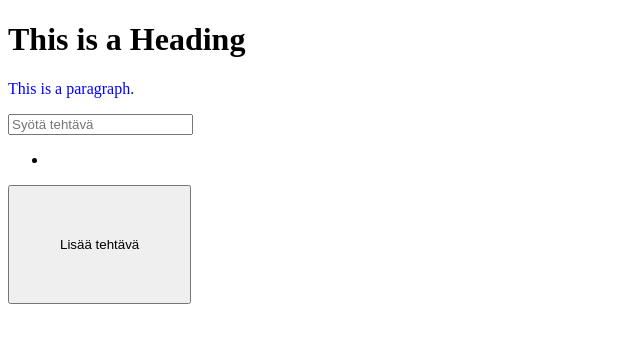
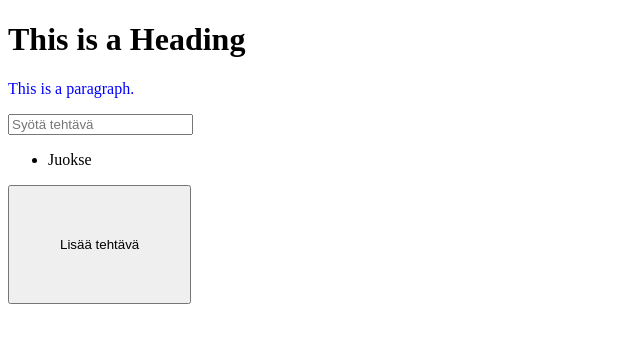
Before and after one commit to FreeBucket/Issues-ja-Kanban, a plain HTML site: page index.html in a window 1280 px wide. Shown: the full height of the page, 0-640 px from the left. Drawn offline with Linux system fonts and the light colour scheme.

Commit message:
Update index.html

```diff
--- a/index.html
+++ b/index.html
@@ -12,7 +12,7 @@
   <input type="text" id="taskInput" placeholder="Syötä tehtävä">
 
   <ul id="numeroc">
-    <li></li>
+    <li>Juokse</li>
   </ul>
 
   <button id="addTaskButton">Lisää tehtävä</button>
```
